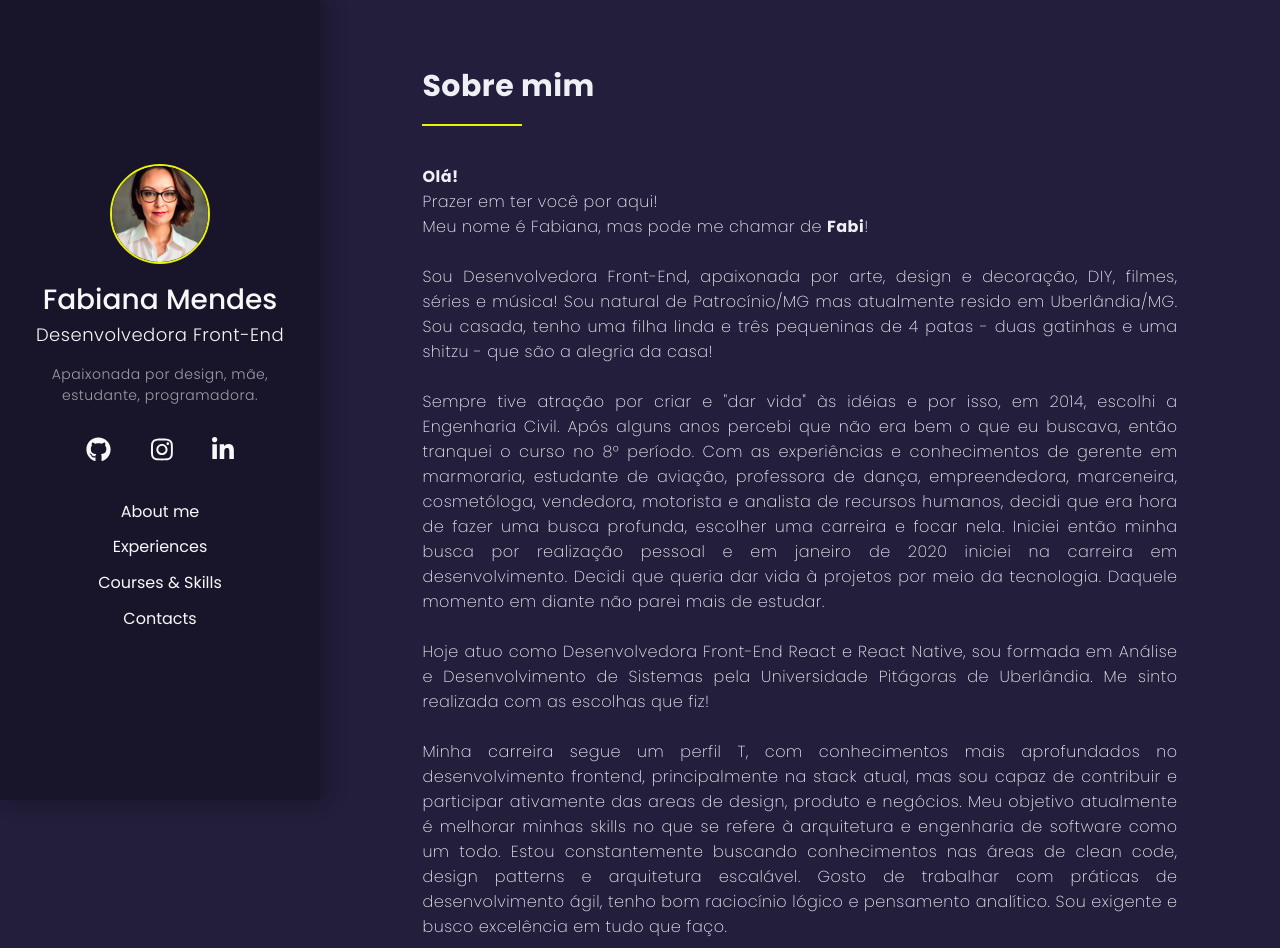
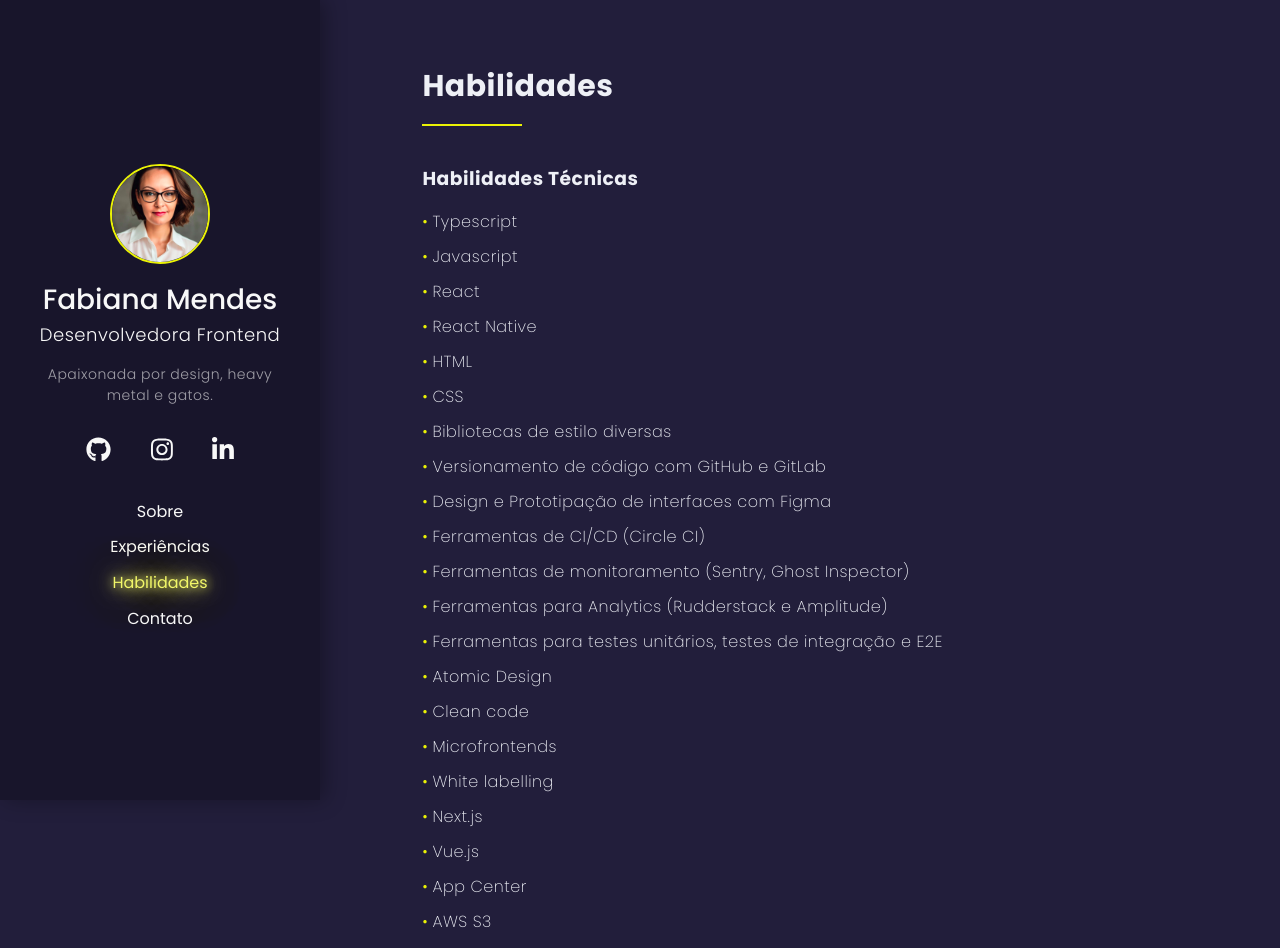
Before and after one commit to FabianaMendes/react-portfolio, a React (Create React App) app: page /habilidades in a window 1280 px wide. Shown: the top 948 px of the page. Built offline with nearby package versions, Linux system fonts and the light colour scheme.

Commit message:
Change styles, fix route names and titles

```diff
--- a/src/App.css
+++ b/src/App.css
@@ -21,6 +21,7 @@ html,
 body {
   font-family: "Poppins", sans-serif;
   background-color: var(--dark-gray);
+  font-size: 16px;
 }
 
 h1,
@@ -136,3 +137,7 @@ a:hover {
   box-shadow: 7px 7px 10px 0px rgba(0, 0, 0, 0.34);
   transform: scale(1.05);
 }
+
+.title-name {
+  color: var(--primary-light);
+}
--- a/src/Routes.js
+++ b/src/Routes.js
@@ -16,13 +16,13 @@ function Routes() {
       <Navbar />
       <Suspense fallback={<h5>Loading...</h5>}>
         <Switch>
-          <Route path="/contacts">
+          <Route path="/contato">
             <Contacts />
           </Route>
-          <Route path="/skills">
+          <Route path="/habilidades">
             <Skills />
           </Route>
-          <Route path="/experiences">
+          <Route path="/experiencias">
             <Experiences />
           </Route>
           <Route path="/">
--- a/src/components/Navbar/index.js
+++ b/src/components/Navbar/index.js
@@ -27,8 +27,8 @@ export default function Navbar() {
           </NavLink>
 
           <h1>Fabiana Mendes</h1>
-          <h3>Desenvolvedora Front-End</h3>
-          <p>Apaixonada por design, mãe, estudante, programadora.</p>
+          <h3>Desenvolvedora Frontend</h3>
+          <p>Apaixonada por design, heavy metal e gatos.</p>
         </header>
         <nav className="media">
           <a href="https://github.com/FabianaMendes" target="new">
@@ -64,26 +64,28 @@ export default function Navbar() {
             className="nav-link"
             onClick={() => setShowLinks(false)}
           >
-            About me
+            Sobre
           </NavLink>
           <NavLink
-            to="/experiences"
+            to="/experiencias"
             className="nav-link"
             onClick={() => setShowLinks(false)}
           >
-            Experiences
+            Experiências
           </NavLink>
           <NavLink
-            to="/skills"
-            className="nav-link"
-            onClick={() => setShowLinks(false)}
-          >{`Courses & Skills`}</NavLink>
-          <NavLink
-            to="/contacts"
+            to="/habilidades"
             className="nav-link"
             onClick={() => setShowLinks(false)}
           >
-            Contacts
+            Habilidades
+          </NavLink>
+          <NavLink
+            to="/contato"
+            className="nav-link"
+            onClick={() => setShowLinks(false)}
+          >
+            Contato
           </NavLink>
         </nav>
       </div>
--- a/src/pages/About/index.js
+++ b/src/pages/About/index.js
@@ -6,55 +6,40 @@ export default function About() {
       <div className="container">
         <h2>Sobre mim</h2>
         <div className="line"></div>
+        <h5 className="title-welcome">Olá, meu nome é</h5>
+        <h1 className="title-name">Fabiana Mendes</h1>
+        <h6>Escrevo código limpo, elegante e eficiente.</h6>
+        <br></br>
         <p>
-          <b>Olá!</b>
-          <br></br>
-          Prazer em ter você por aqui!
-          <br></br>
-          Meu nome é Fabiana, mas pode me chamar de <b>Fabi</b>!
-          <br></br>
-          <br></br>
-          Sou Desenvolvedora Front-End, apaixonada por arte, design e decoração,
-          DIY, filmes, séries e música! Sou natural de Patrocínio/MG mas
-          atualmente resido em Uberlândia/MG. Sou casada, tenho uma filha linda
-          e três pequeninas de 4 patas - duas gatinhas e uma shitzu - que são a
-          alegria da casa!
-          <br></br>
-          <br></br>
-          Sempre tive atração por criar e "dar vida" às idéias e por isso, em
-          2014, escolhi a Engenharia Civil. Após alguns anos percebi que não era
-          bem o que eu buscava, então tranquei o curso no 8° período. Com as
-          experiências e conhecimentos de gerente em marmoraria, estudante de
-          aviação, professora de dança, empreendedora, marceneira, cosmetóloga,
-          vendedora, motorista e analista de recursos humanos, decidi que era
-          hora de fazer uma busca profunda, escolher uma carreira e focar nela.
-          Iniciei então minha busca por realização pessoal e em janeiro de 2020
-          iniciei na carreira em desenvolvimento. Decidi que queria dar vida à
-          projetos por meio da tecnologia. Daquele momento em diante não parei
-          mais de estudar.
-          <br></br>
-          <br></br>
-          Hoje atuo como Desenvolvedora Front-End React e React Native, sou
-          formada em Análise e Desenvolvimento de Sistemas pela Universidade
-          Pitágoras de Uberlândia. Me sinto realizada com as escolhas que fiz!
-          <br></br>
-          <br></br>
-          Minha carreira segue um perfil T, com conhecimentos mais aprofundados
-          no desenvolvimento frontend, principalmente na stack atual, mas sou capaz
-          de contribuir e participar ativamente das areas de design, produto e negócios.
-          Meu objetivo atualmente é melhorar minhas skills no que se refere à arquitetura
-          e engenharia de software como um todo. Estou constantemente
-          buscando conhecimentos nas áreas de clean code, design patterns
-          e arquitetura escalável. Gosto de trabalhar com práticas de
-          desenvolvimento ágil, tenho bom raciocínio lógico e pensamento
-          analítico. Sou exigente e busco excelência em tudo que faço.
-          <br></br>
-          <br></br>
+          Mais de 4 anos de experiência profissional trabalhando com diversas ferramentas
+          de programação para entregar resultados de qualidade aos clientes.
         </p>
-        <p className="final-sentence">
-          "Me encontrei e me realizo a cada dia no desenvolvimento front-end
-          pois não só vejo a 'mágica' acontecer como também faço parte dela!"
+        <p>
+          Especializada em construir (e ocasionalmente desenhar) produtos sólidos e
+          escaláveis com ótimas experiências de usuário.
         </p>
+        <br></br>
+        <br></br>
+        <ul>
+          <li>
+            Graduada em Análise e Desenvolvimento de Sistemas.
+          </li>
+          <li>
+            Experiência com desenvolvimento frontend, web e mobile.
+          </li>
+          <li>
+            Atualmente reside em Uberlândia - MG - Brasil.
+          </li>
+          <li>
+            Capaz de contribuir e participar ativamente de outras áreas como design e produto.
+          </li>
+          <li>
+            Pretende se especialializar em arquitetura e engenharia de softwares.
+          </li>
+          <li>
+            Gosta de trabalhar com práticas de desenvolvimento ágil, possui bom raciocínio lógico e pensamento analítico.
+          </li>
+        </ul>
       </div>
     </>
   );
--- a/src/pages/About/style.css
+++ b/src/pages/About/style.css
@@ -8,3 +8,29 @@
   font-weight: 600;
   font-style: italic;
 }
+
+.container .title-name {
+  font-size: 2.5rem;
+  font-weight: 500;
+}
+
+.container .title-welcome {
+  margin-top: 3rem;
+}
+
+.container h6 {
+  font-size: 18px;
+  font-weight: 400;
+}
+
+.container ul li {
+  font-size: 0.875rem;
+  margin-bottom: 5px;
+}
+
+@media only screen and (min-width: 780px) {
+  .container .title-name {
+    font-size: 3rem;
+    font-weight: 500;
+  }
+}
--- a/src/pages/Contacts/index.js
+++ b/src/pages/Contacts/index.js
@@ -5,7 +5,7 @@ import { FontAwesomeIcon } from '@fortawesome/react-fontawesome';
 export default function Contacts() {
   return (
     <div className="container">
-      <h2>Contacts</h2>
+      <h2>Contato</h2>
       <div className="line"></div>
       <p>
         Você pode entrar em contato comigo através das minhas redes sociais ou, se preferir,
--- a/src/pages/Experiences/index.js
+++ b/src/pages/Experiences/index.js
@@ -6,7 +6,7 @@ export default function Experiences() {
   return (
     <>
       <div className="container">
-        <h2>Experiences</h2>
+        <h2>Experiências</h2>
         <div className="line"></div>
         <div className="cards-experiences">
           <Card
--- a/src/pages/Skills/index.js
+++ b/src/pages/Skills/index.js
@@ -1,10 +1,61 @@
-import SkillBar from '../../components/SkillBar';
 import './style.css';
 
 export default function Skills() {
   return (
     <div className="container">
-      <h2>Courses</h2>
+      <h2>Habilidades</h2>
+      <div className="line"></div>
+      <h3 className="skills-title">
+        Habilidades Técnicas
+      </h3>
+        <ul className="skills">
+          <li>Typescript</li>
+          <li>Javascript</li>
+          <li>React</li>
+          <li>React Native</li>
+          <li>HTML</li>
+          <li>CSS</li>
+          <li>Bibliotecas de estilo diversas</li>
+          <li>Versionamento de código com GitHub e GitLab</li>
+          <li>Design e Prototipação de interfaces com Figma</li>
+          <li>Ferramentas de CI/CD (Circle CI)</li>
+          <li>Ferramentas de monitoramento (Sentry, Ghost Inspector)</li>
+          <li>Ferramentas para Analytics (Rudderstack e Amplitude)</li>
+          <li>Ferramentas para testes unitários, testes de integração e E2E</li>
+          <li>Atomic Design</li>
+          <li>Clean code</li>
+          <li>Microfrontends</li>
+          <li>White labelling</li>
+          <li>Next.js</li>
+          <li>Vue.js</li>
+          <li>App Center</li>
+          <li>AWS S3</li>
+          <li>Noções de Java</li>
+        </ul>
+      <br />
+      <h3 className="skills-title">
+        Habilidades Interpessoais e Comportamentais
+      </h3>
+      <ul className="skills">
+        <li >Flexibilidade</li>
+        <li>Resolução de problemas</li>
+        <li>Ética</li>
+        <li>Empatia</li>
+        <li>Comunicação oral</li>
+        <li>Comunicação escrita</li>
+        <li>Curiosidade</li>
+        <li>Foco</li>
+        <li>Resiliência</li>
+        <li>Colaboração</li>
+        <li>Proatividade</li>
+        <li>Confiabilidade</li>
+        <li>Organização</li>
+        <li>Autonomia</li>
+        <li>Auto gestão</li>
+        <li>Negociação</li>
+        <li>Criatividade</li>
+      </ul>
+      <h2>Cursos</h2>
       <div className="line"></div>
       <ul className="courses-container">
         <li>
@@ -92,99 +143,6 @@ export default function Skills() {
           <p><span>Conclusão: </span>Fevereiro/2019</p>
         </li>
       </ul>
-      <h2>My Skills</h2>
-      <div className="line"></div>
-      <h3>Hard Skills</h3>
-      <div className="skills">
-        <SkillBar
-          name="React Native"
-          size="80"
-        />
-        <SkillBar
-          name="React"
-          size="80"
-        />
-        <SkillBar
-          name="HTML"
-          size="80"
-        />
-        <SkillBar
-          name="CSS"
-          size="80"
-        />
-        <SkillBar
-          name="Typescript"
-          size="80"
-        />
-        <SkillBar
-          name="Scrum"
-          size="80"
-        />
-        <SkillBar
-          name="Javascript"
-          size="70"
-        />
-        <SkillBar
-          name="Git/Github/Gitlab"
-          size="70"
-        />
-        <SkillBar
-          name="Figma"
-          size="60"
-        />
-        <SkillBar
-          name="Design de Interfaces"
-          size="30"
-        />
-        <SkillBar
-          name="Next.js"
-          size="30"
-        />
-        <SkillBar
-          name="Vue.js"
-          size="20"
-        />
-        <SkillBar
-          name="App Center"
-          size="20"
-        />
-        <SkillBar
-          name="AWS S3"
-          size="10"
-        />
-        <SkillBar
-          name="Java"
-          size="10"
-        />
-        <SkillBar
-          name="Bootstrap"
-          size="10"
-        />
-        <SkillBar
-          name="Material UI"
-          size="10"
-        />
-      </div>
-      <br />
-      <h3>Soft Skills</h3>
-      <ul className="skills">
-        <li >Flexibilidade</li>
-        <li>Resolução de problemas</li>
-        <li>Ética</li>
-        <li>Empatia</li>
-        <li>Comunicação oral</li>
-        <li>Comunicação escrita</li>
-        <li>Curiosidade</li>
-        <li>Foco</li>
-        <li>Resiliência</li>
-        <li>Colaboração</li>
-        <li>Liderança</li>
-        <li>Organização</li>
-        <li>Autonomia</li>
-        <li>Auto gestão</li>
-        <li>Negociação</li>
-        <li>Criatividade</li>
-      </ul>
     </div>
   );
 }
--- a/src/pages/Skills/style.css
+++ b/src/pages/Skills/style.css
@@ -2,10 +2,10 @@
 .courses-container {
   margin: 1% 0 5%;
   display: grid;
-  grid-template-columns: repeat(auto-fill, 30%);
-  grid-gap: 2vw;
+  grid-gap: 10px;
   justify-content: space-between;
   height: max-content;
+  grid-template-columns: repeat(auto-fill, 100%);
 }
 
 .container .courses-container li {
@@ -46,12 +46,14 @@
   color: var(--primary);
 }
 
+.container .skills-title {
+  margin-bottom: 1rem;
+}
+
 @media only screen and (max-width: 900px) {
   .container .skills,
   .courses-container {
-    margin: 5vh 8vw 5vh;
-    display: grid;
-    grid-template-columns: repeat(auto-fill, 100%);
-    grid-gap: 2vw;
+    margin: 5%;
+    grid-gap: 1.5vw;
   }
 }
```
